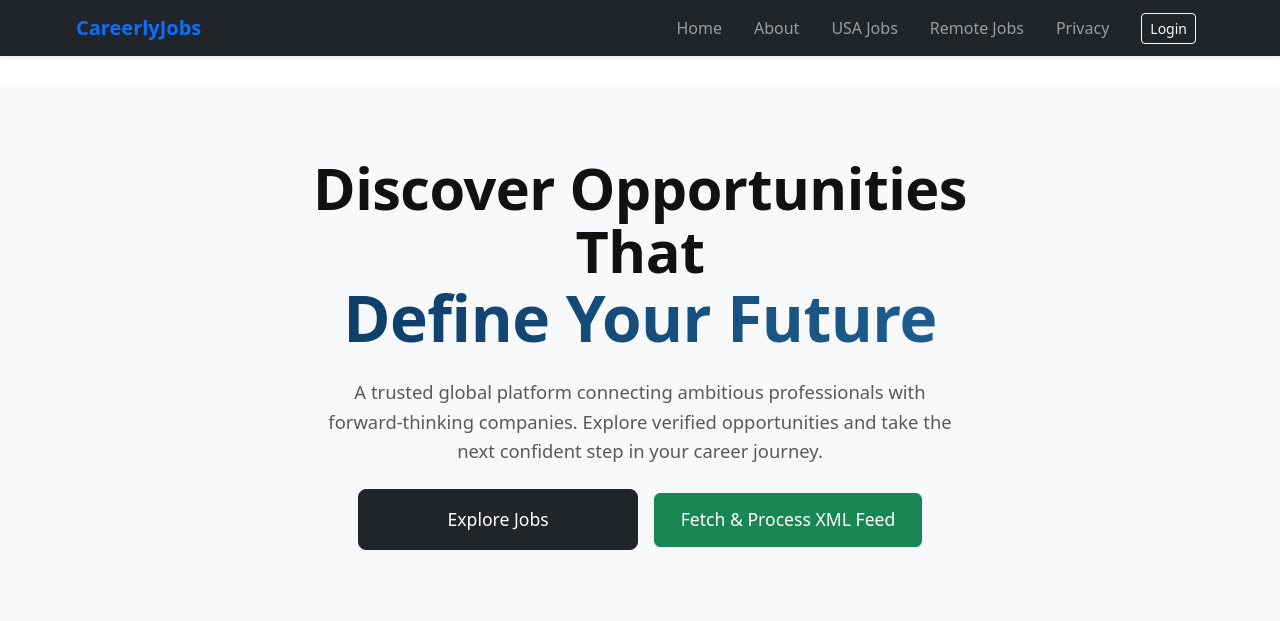
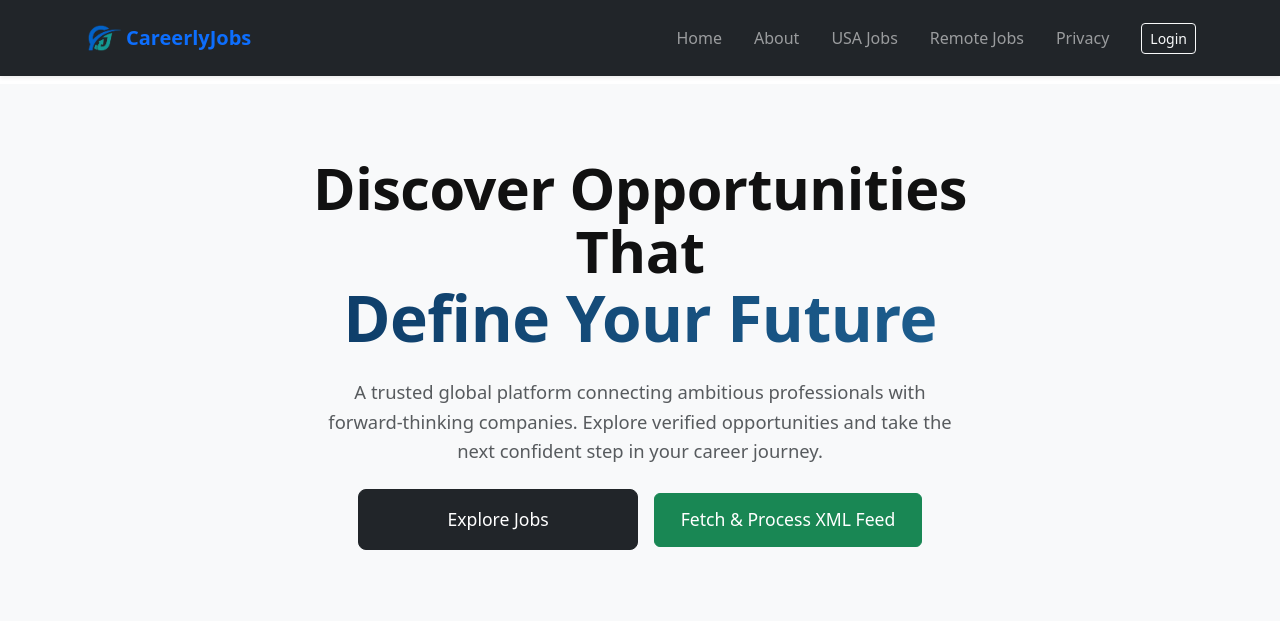
Before and after one commit to sajidiqbalbhatti/django-job-portal, a Django app: page / in a window 1280 px wide. Shown: the top 621 px of the page. Run offline with Django 5.2, Linux system fonts and the light colour scheme; data that the repository does not hold is empty.

Commit message:
update the code

```diff
--- a/core/templates/core/base.html
+++ b/core/templates/core/base.html
@@ -12,7 +12,7 @@
     <link
       rel="icon"
       type="image/x-icon"
-      href="{% static 'images/favic.jpg' %}"
+      href="{% static 'images/weblogo.png' %}"
     />
 
     <!-- ✅ SEO Meta -->
@@ -91,10 +91,16 @@
     >
       <div class="container">
         <a
-          class="navbar-brand fw-bold text-primary"
+          class="navbar-brand d-flex align-items-center"
           href="{% url 'core:home' %}"
         >
-          CareerlyJobs
+          <img
+            src="{% static 'images/weblogo.png' %}"
+            alt="Logo"
+            height="50"
+            class="me-0"
+          />
+          <span class="fw-bold text-primary">CareerlyJobs</span>
         </a>
 
         <button
```
Also changed, not shown: static/images/favic.jpg (deleted), static/images/logoA.png (deleted), static/images/weblogo.png (added).
